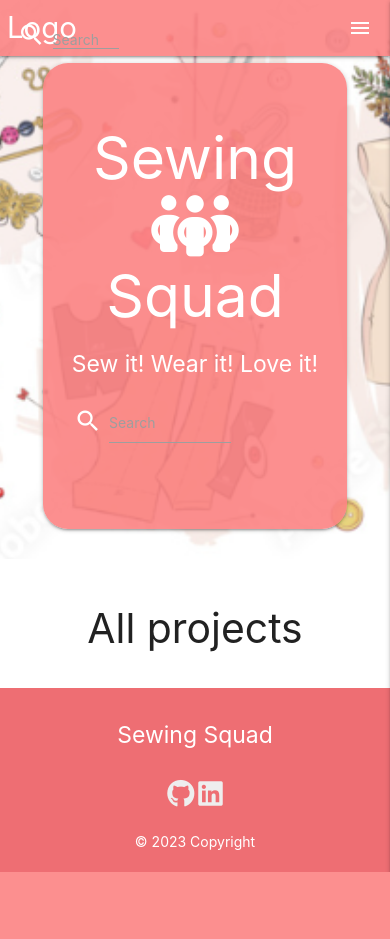
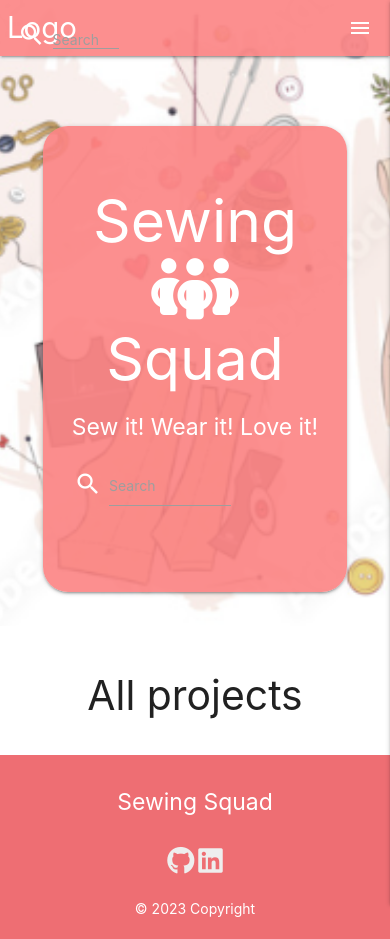
Before and after one commit to vero-nika-2828/sewing-squad-gitpod, a Flask app: page / in a window 390 px wide. Before the commit the page ends 872 px from the top, so only its background shows below. Run offline with Flask 2, Linux system fonts and the light colour scheme; data that the repository does not hold is empty; some libraries are stand-ins or nearby versions.

Commit message:
Update card-panel top  margin for smaller devices

```diff
--- a/sewingsquad/static/css/style.css
+++ b/sewingsquad/static/css/style.css
@@ -27,7 +27,6 @@ nav{
 
 .title-container{
   background-color:  rgba(252, 131, 131,0.9);
-  margin-bottom: 10px;
   border-radius: 25px;
 }
 
@@ -66,3 +65,12 @@ footer li{
   margin:2px;
   font-size: 2rem;
 }
+
+/*Media queries*/
+
+@media screen and (max-width: 672px){
+  .card-panel{
+    margin-top: 5rem;
+  }
+
+}
```
